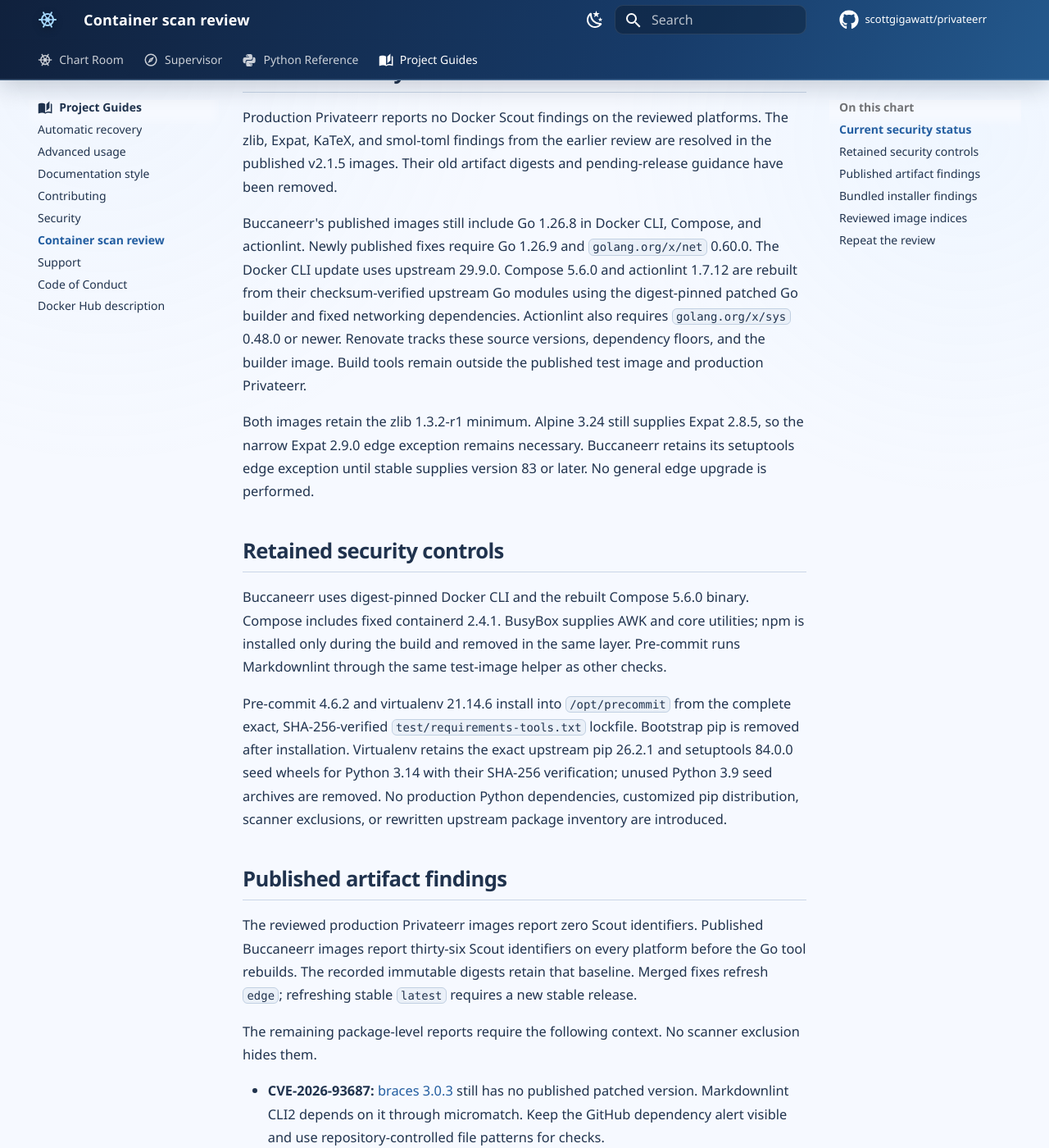
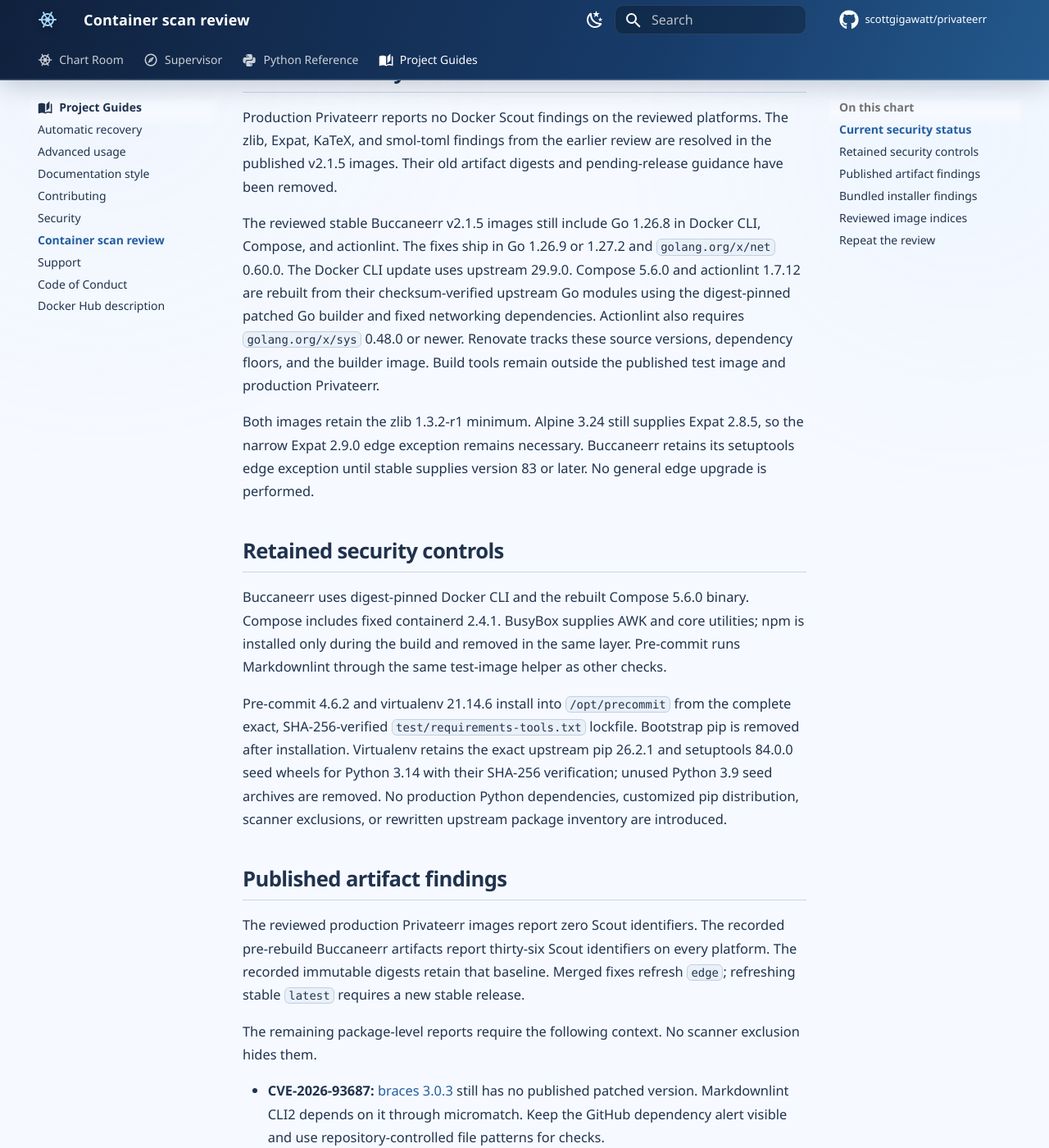
Before and after one commit to scottgigawatt/privateerr, an MkDocs documentation site: the page built from docs/container-scan-review.md, in a window 1280 px wide and 1400 px high, scrolled down 444 px. Shown: the whole window at 82% size. Built offline with MkDocs 1.6.1 and Material for MkDocs 9.7.7, drawn with Linux system fonts in a browser that asks for light colours; comment, search, counter and statistics services are not loaded.

Commit message:
📍 Pin the old findings to their actual artifact snapshot

```diff
--- a/docs/container-scan-review.md
+++ b/docs/container-scan-review.md
@@ -6,7 +6,7 @@
 
 Production Privateerr reports no Docker Scout findings on the reviewed platforms. The zlib, Expat, KaTeX, and smol-toml findings from the earlier review are resolved in the published v2.1.5 images. Their old artifact digests and pending-release guidance have been removed.
 
-Buccaneerr's published images still include Go 1.26.8 in Docker CLI, Compose, and actionlint. Newly published fixes require Go 1.26.9 and `golang.org/x/net` 0.60.0. The Docker CLI update uses upstream 29.9.0. Compose 5.6.0 and actionlint 1.7.12 are rebuilt from their checksum-verified upstream Go modules using the digest-pinned patched Go builder and fixed networking dependencies. Actionlint also requires `golang.org/x/sys` 0.48.0 or newer. Renovate tracks these source versions, dependency floors, and the builder image. Build tools remain outside the published test image and production Privateerr.
+The reviewed stable Buccaneerr v2.1.5 images still include Go 1.26.8 in Docker CLI, Compose, and actionlint. The fixes ship in Go 1.26.9 or 1.27.2 and `golang.org/x/net` 0.60.0. The Docker CLI update uses upstream 29.9.0. Compose 5.6.0 and actionlint 1.7.12 are rebuilt from their checksum-verified upstream Go modules using the digest-pinned patched Go builder and fixed networking dependencies. Actionlint also requires `golang.org/x/sys` 0.48.0 or newer. Renovate tracks these source versions, dependency floors, and the builder image. Build tools remain outside the published test image and production Privateerr.
 
 Both images retain the zlib 1.3.2-r1 minimum. Alpine 3.24 still supplies Expat 2.8.5, so the narrow Expat 2.9.0 edge exception remains necessary. Buccaneerr retains its setuptools edge exception until stable supplies version 83 or later. No general edge upgrade is performed.
 
@@ -18,7 +18,7 @@
 
 ## Published artifact findings
 
-The reviewed production Privateerr images report zero Scout identifiers. Published Buccaneerr images report thirty-six Scout identifiers on every platform before the Go tool rebuilds. The recorded immutable digests retain that baseline. Merged fixes refresh `edge`; refreshing stable `latest` requires a new stable release.
+The reviewed production Privateerr images report zero Scout identifiers. The recorded pre-rebuild Buccaneerr artifacts report thirty-six Scout identifiers on every platform. The recorded immutable digests retain that baseline. Merged fixes refresh `edge`; refreshing stable `latest` requires a new stable release.
 
 The remaining package-level reports require the following context. No scanner exclusion hides them.
 
```
